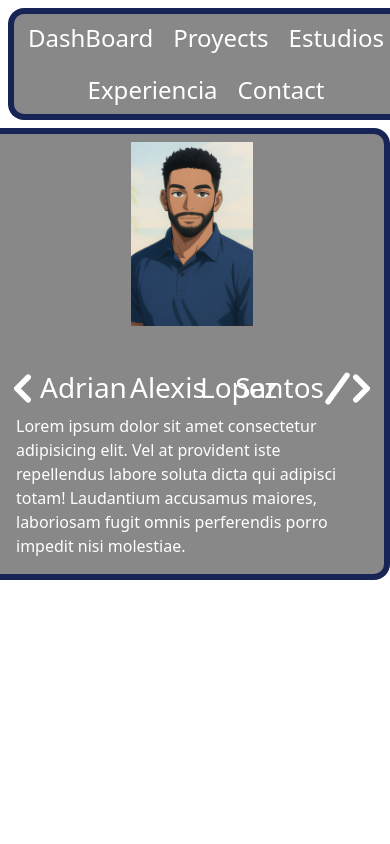
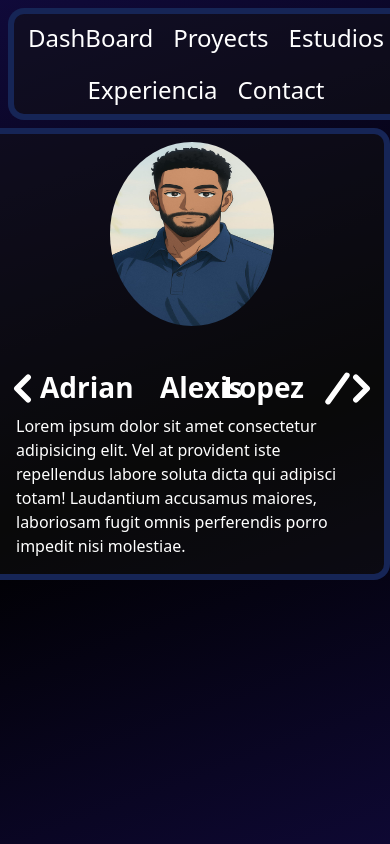
Before and after one commit to AdrianAlexisRD/Portafolio, a React (Vite) app: page / in a window 390 px wide. Built offline with nearby package versions, Linux system fonts and the light colour scheme.

Commit message:
Tercera modificacion resposive

```diff
--- a/src/index.css
+++ b/src/index.css
@@ -84,6 +84,13 @@
     animation: degradado 7s ease-in-out infinite;
   }
 }
+@media(max-width: 768px){
+  body {
+    background: linear-gradient(160deg, #2d1ba3, #000000, #2d1ba3);
+    background-size: 300% 300%;
+    animation: degradado 7s ease-in-out infinite;
+  }
+}
 
 
 @keyframes degradado {
--- a/src/pages/Home.jsx
+++ b/src/pages/Home.jsx
@@ -11,21 +11,21 @@ export default function Home() {
   return (
     <article className="w-[100%] md:w-[60%] h-[60%] mb-90 md:m-0 border-6 border-l-0 border-blue-950  rounded-r-2xl flex  flex-col md:flex-row gap-4 moveRight bg-[#121212]/50  ">
         <div className="md:h-[100%]  w-[100%] md:w-fit flex justify-center md:items-center">
-            <img src={FotoAnimada} alt="" className=" p-2 rounded md:rounded-r-2xl md:h-fit h-[200px] " />
+            <img src={FotoAnimada} alt="" className=" p-2 rounded-[100%] w-[180px] md:rounded-r-2xl md:h-fit h-[200px] " />
         </div>
       <div className="text-white flex justify-center mt-4 mb-4 md:mt-[10%] relative ">
         <IconChevronLeft stroke={3} size={45} className="absolute md:left-5 left-0 aparecer" />
         <h1>
-          <span className="text-white md:text-4xl efecto1 md:left-[60px] left-[40px] text-[28px] absolute ">
+          <span className="text-white md:text-4xl efecto1 md:left-[60px] left-[40px] text-[28px] font-extrabold absolute ">
             Adrian
           </span>
-          <span className="text-white md:text-4xl efecto2 md:left-[180px] left-[130px] text-[28px]  absolute">
+          <span className="text-white md:text-4xl efecto2 md:left-[180px] left-[160px] text-[28px] font-extrabold   absolute">
             Alexis
           </span>
-          <span className="text-white md:text-4xl efecto3 md:left-[300px] left-[200px]  text-[28px]  absolute">
+          <span className="text-white md:text-4xl efecto3 md:left-[300px] right-[80px]  text-[28px] font-extrabold  absolute">
             Lopez
           </span>
-          <span className="text-white md:text-4xl efecto4 md:left-[420px] right-[60px]  text-[28px]  absolute">
+          <span className="text-white md:text-4xl efecto4 md:left-[420px] hidden md:flex right-[60px] font-extrabold text-[28px]  absolute">
             Santos
           </span>
         </h1>
```
